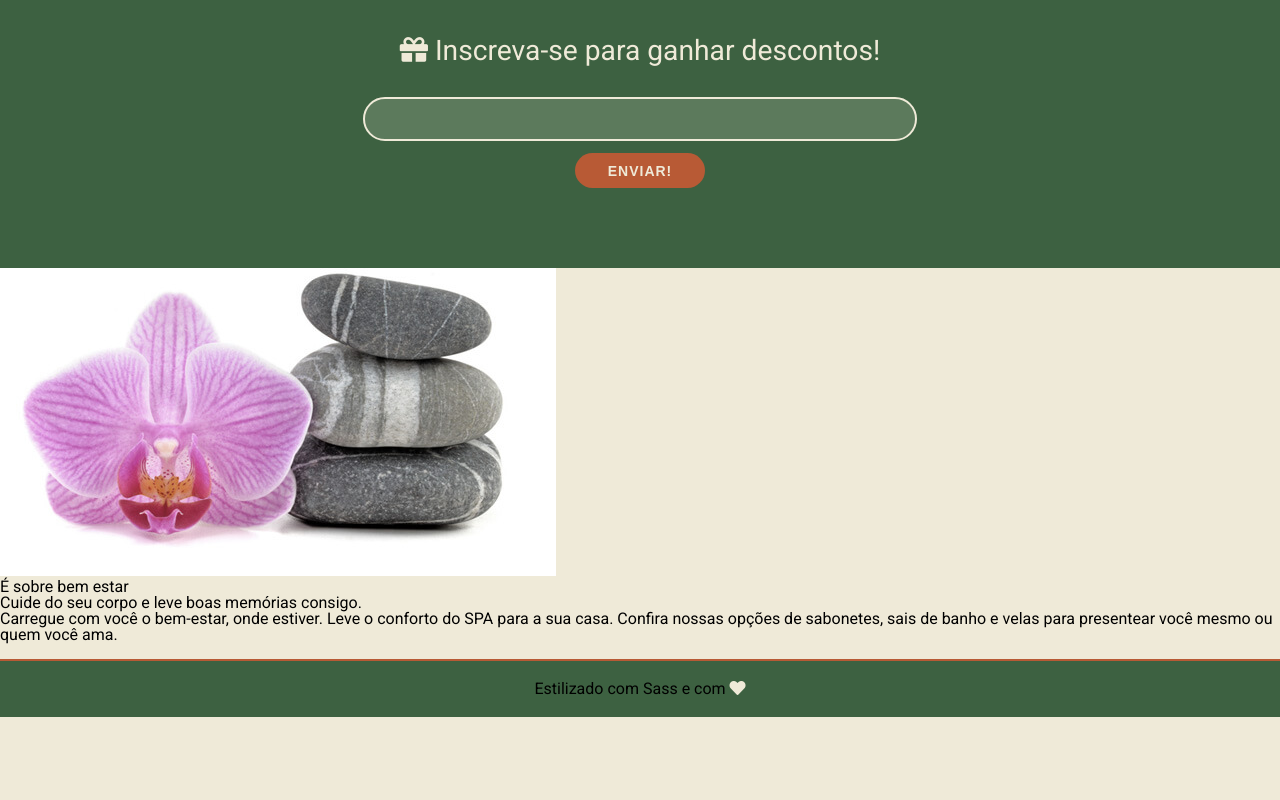
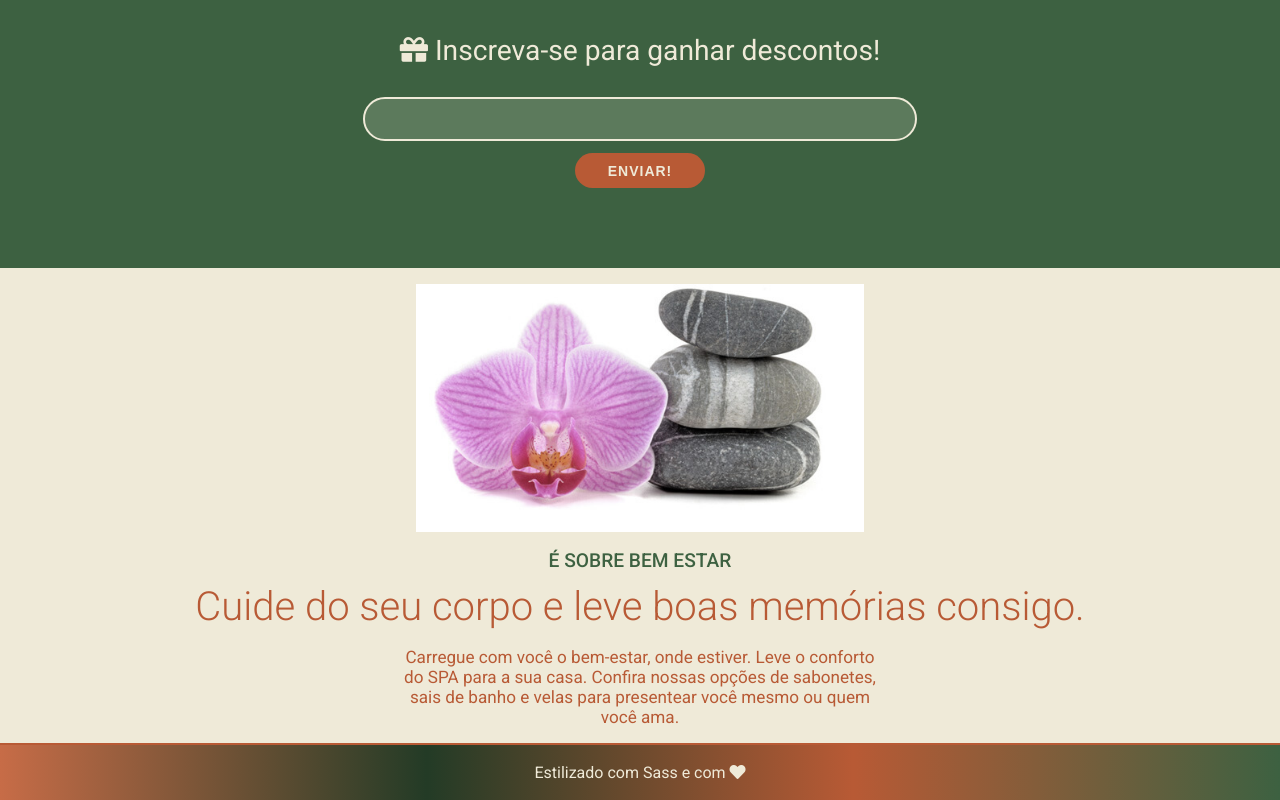
Before and after one commit to jaoboaventura/aluraspa, a plain HTML site: page index.html in a window 1280 px wide. Shown: the part 1233-2033 px from the top of the page. Before the commit the page ends 1950 px from the top, so only its background shows below. Drawn offline with nearby package versions, Linux system fonts and the light colour scheme.

Commit message:
atualizando arquivos

```diff
--- a/index.html
+++ b/index.html
@@ -89,11 +89,11 @@
             </div>
         </section>
 
-        <section>
-            <div>
+        <section class="encerramento">
+            <div class="encerramento__imagem">
                 <img src="imagens/pedra-e-flor.jpeg" alt="">
             </div>
-            <div>
+            <div class="encerramento__texto">
                 <h3>É sobre bem estar</h3>
                 <h4>Cuide do seu corpo e leve boas memórias consigo.</h4>
                 <p>Carregue com você o bem-estar, onde estiver. Leve o conforto do SPA para a sua casa. Confira nossas opções de sabonetes, sais de banho e velas para presentear você mesmo ou quem você ama. </p>
--- /dev/null
+++ b/styles/components/_encerramento.scss
@@ -0,0 +1,44 @@
+@import '../abstract/variables';
+
+.encerramento {
+    box-sizing: border-box;
+    display: block;
+    text-align: center;
+
+    .encerramento__imagem {
+        padding-top: 1rem;
+
+        img {
+            width: 35%;
+        }
+    }
+
+    .encerramento__texto {
+
+        h3 {
+            font-size: $tamanho-texto / 2.5;
+            color: $cor-primaria;
+            text-transform: uppercase;
+            font-weight: 500;
+            text-align: center;
+            margin: 1rem;
+        }
+
+        h4 {
+            font-size: $tamanho-texto / 1.2;
+            color: $cor-quaternaria;
+            text-align: center;
+            font-weight: 300;
+            margin-bottom: 20px;
+        }
+
+        p {
+            font-size: $tamanho-texto / 2.8;
+            font-weight: 400;
+            color: $cor-quaternaria;
+            line-height: 1.25rem;
+            margin: 0 25rem;
+        }
+    }
+
+}
--- a/styles/components/_footer.sass
+++ b/styles/components/_footer.sass
@@ -9,9 +9,8 @@ footer
     border-top: 2px solid $cor-quaternaria
     margin-top: 1rem
     padding: 1.2rem
-    color: $cor-preto
-    background-color: $cor-primaria
-    // @include bg-cores($cor-secundaria, $cor-primaria)
+    color: $cor-secundaria
+    @include bg-cores($cor-primaria, $cor-quaternaria, $cor-primaria-1, $cor-quaternaria-1)
     i
         color: $cor-secundaria
         &:hover
--- a/styles/style.scss
+++ b/styles/style.scss
@@ -4,3 +4,4 @@
 @import './components/servicos';
 @import './components/cupom';
 @import './components/_footer.sass';
+@import './components/encerramento';
```
Also changed, not shown: styles/style.css, 1 other file.
